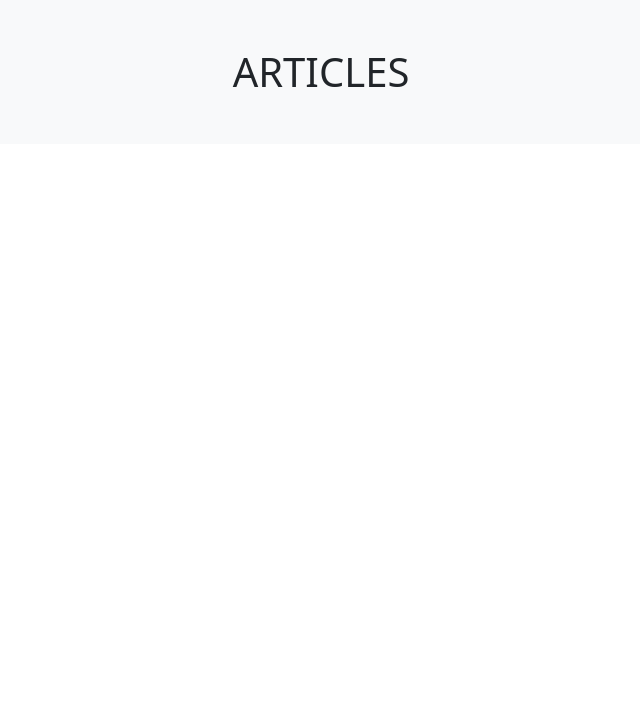
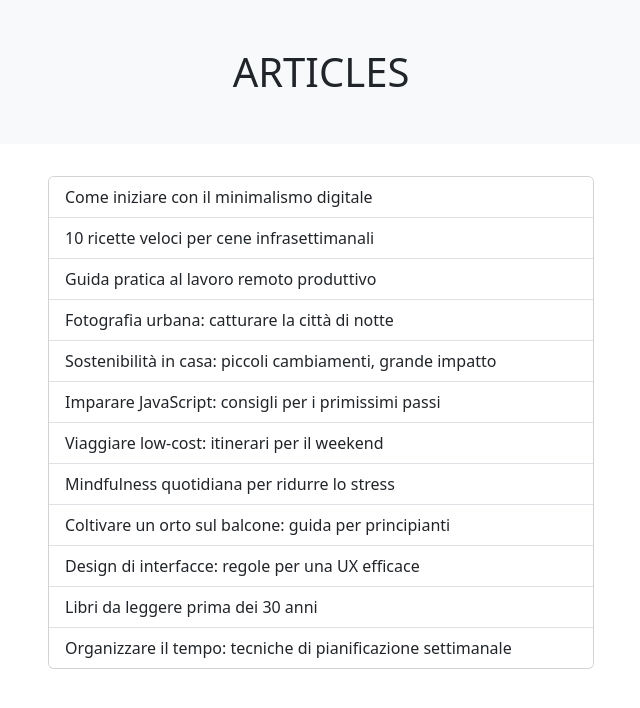
Before and after one commit to Mattia-Giacobelli/react-form, a React (Vite) app: page / in a window 1280 px wide. Shown: the top 708 px of the page, without its empty margins (319-959 px from the left). Built offline with nearby package versions, Linux system fonts and the light colour scheme.

Commit message:
CReate an array of objs for articles and render in page

```diff
--- a/src/App.jsx
+++ b/src/App.jsx
@@ -5,13 +5,29 @@ import Main from './components/Main'
 import Footer from './components/Footer'
 
 function App() {
+  // Array di articoli (id e titolo)
+  const articles = [
+    { id: 1, title: "Come iniziare con il minimalismo digitale" },
+    { id: 2, title: "10 ricette veloci per cene infrasettimanali" },
+    { id: 3, title: "Guida pratica al lavoro remoto produttivo" },
+    { id: 4, title: "Fotografia urbana: catturare la città di notte" },
+    { id: 5, title: "Sostenibilità in casa: piccoli cambiamenti, grande impatto" },
+    { id: 6, title: "Imparare JavaScript: consigli per i primissimi passi" },
+    { id: 7, title: "Viaggiare low-cost: itinerari per il weekend" },
+    { id: 8, title: "Mindfulness quotidiana per ridurre lo stress" },
+    { id: 9, title: "Coltivare un orto sul balcone: guida per principianti" },
+    { id: 10, title: "Design di interfacce: regole per una UX efficace" },
+    { id: 11, title: "Libri da leggere prima dei 30 anni" },
+    { id: 12, title: "Organizzare il tempo: tecniche di pianificazione settimanale" }
+  ]
 
   return (
+
     <>
 
       <Header />
 
-      <Main />
+      <Main array={articles} />
 
       <Footer />
 
--- a/src/components/Main.jsx
+++ b/src/components/Main.jsx
@@ -1,8 +1,28 @@
-export default function Main() {
+export default function Main({ array }) {
 
 
     return (
         <main>
+            <div className="container">
+                <div className="row justify-content-center pt-4">
+                    <div className="col-6">
+                        <div class="card">
+                            <ul class="list-group list-group-flush">
+                                {array.map(article => {
+
+                                    return (
+
+                                        <li key={article.id} class="list-group-item">
+                                            {article.title}
+                                        </li>
+                                    )
+                                })}
+
+                            </ul>
+                        </div>
+                    </div>
+                </div>
+            </div>
 
         </main>
     )
```
